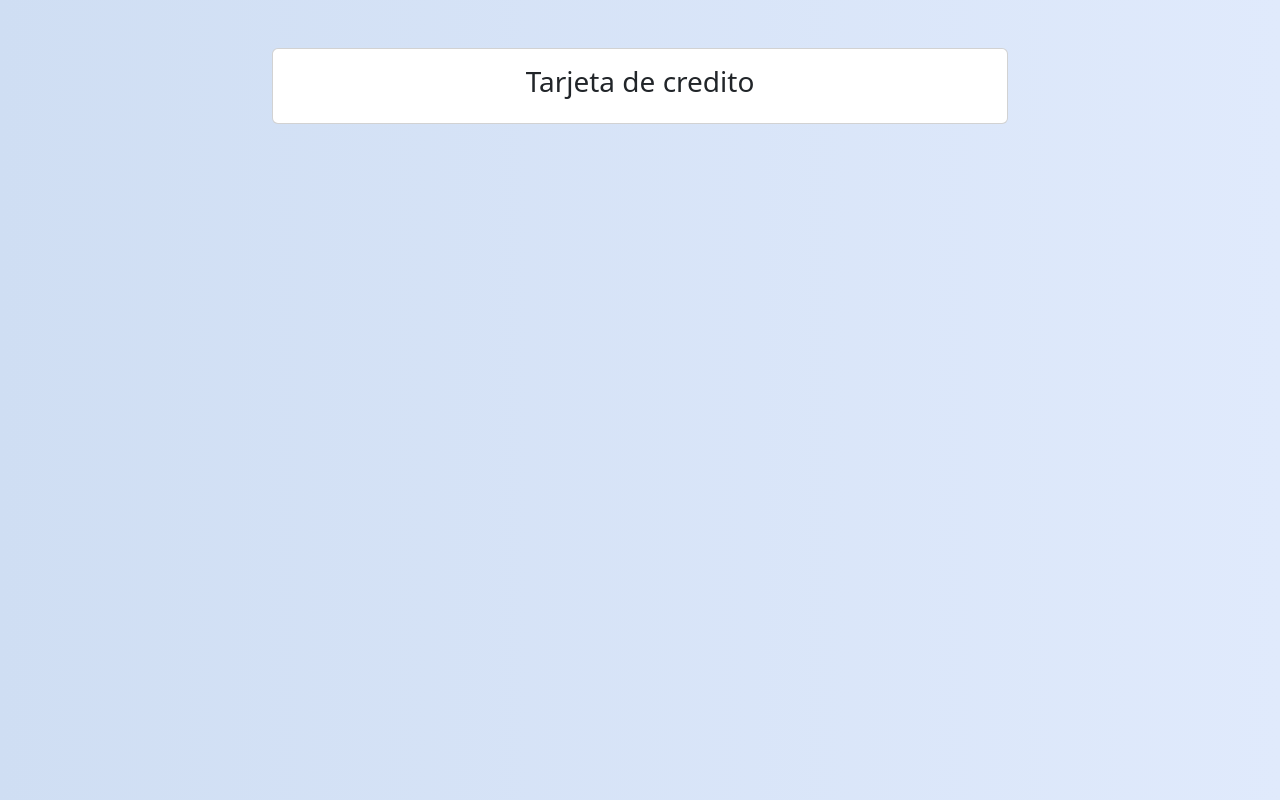
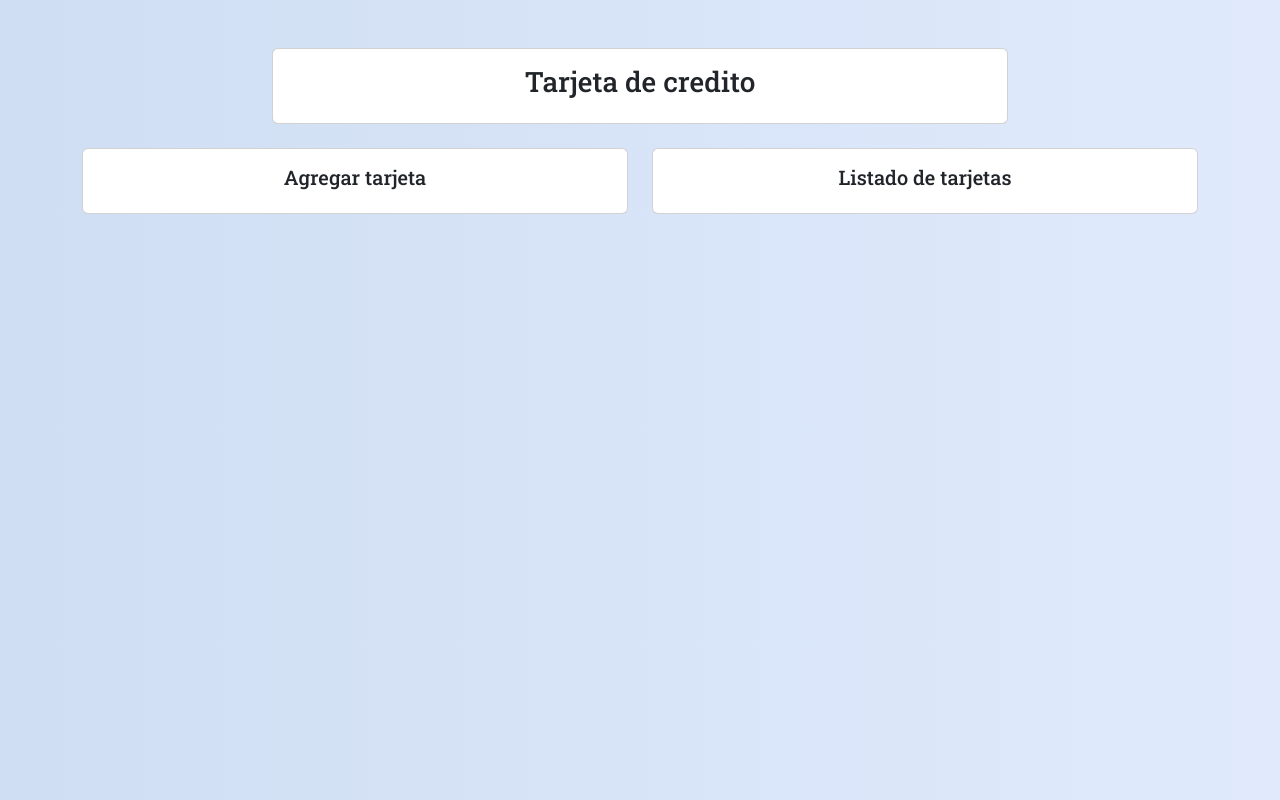
Before and after one commit to Duvan2662/CRUD-Angular-.NET-SQL-server, an Angular app: page / in a window 1280 px wide. Built offline with nearby package versions, Linux system fonts and the light colour scheme.

Commit message:
Se crea el esquelo con el titulo donde se van a colocar los datos de la tarjeta y donde se van a listar las mismas

```diff
--- a/src/app/components/tarjeta-credito/tarjeta-credito.component.html
+++ b/src/app/components/tarjeta-credito/tarjeta-credito.component.html
@@ -1,11 +1,38 @@
 <div class="container mt-5">
+
+  <!-- Titulo -->
   <div class="row">
     <div class="col-lg-8 offset-lg-2">
       <div class="card">
-        <div class="card-body text-center">
-          <h3>Tarjeta de credito</h3>
+        <div class="card-body">
+          <h3 class="titulo">Tarjeta de credito</h3>
         </div>
       </div>
     </div>
   </div>
+
+  <div class="row mt-4">
+
+    <!-- Agregar tarjetas -->
+    <div class="col-lg-6">
+      <div class="card">
+        <div class="card-body">
+          <h5 class="titulo">Agregar tarjeta</h5>
+        </div>
+      </div>
+    </div>
+
+    <!-- Mostrar las tarjetas -->
+    <div class="col-lg-6">
+      <div class="card">
+        <div class="card-body">
+          <h5 class="titulo">Listado de tarjetas</h5>
+
+        </div>
+
+      </div>
+    </div>
+
+
+  </div>
 </div>
--- a/src/index.html
+++ b/src/index.html
@@ -6,6 +6,7 @@
   <base href="/">
   <meta name="viewport" content="width=device-width, initial-scale=1">
   <link rel="icon" type="image/x-icon" href="favicon.ico">
+  <link href="https://fonts.googleapis.com/css2?family=Roboto+Slab:wght@100..900&display=swap" rel="stylesheet">
 </head>
 <body>
   <app-root></app-root>
--- a/src/styles.css
+++ b/src/styles.css
@@ -3,3 +3,8 @@ body {
   background: -webkit-linear-gradient(to right, #CFDEF3, #E0EAFC);  /* Chrome 10-25, Safari 5.1-6 */
   background: linear-gradient(to right, #CFDEF3, #E0EAFC); /* W3C, IE 10+/ Edge, Firefox 16+, Chrome 26+, Opera 12+, Safari 7+ */
 }
+
+.titulo {
+  font-family: "Roboto Slab", serif;
+  text-align: center;
+}
```
